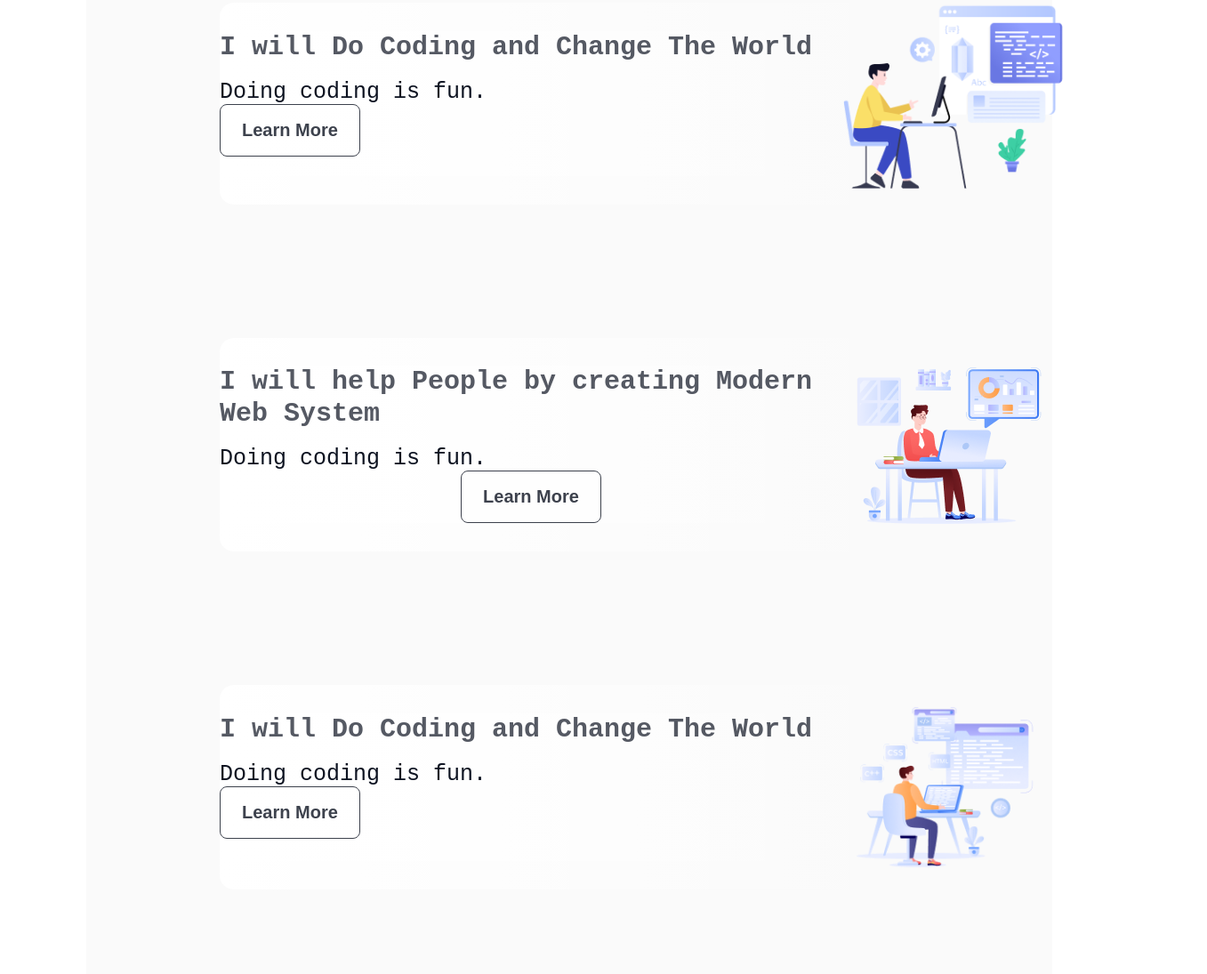
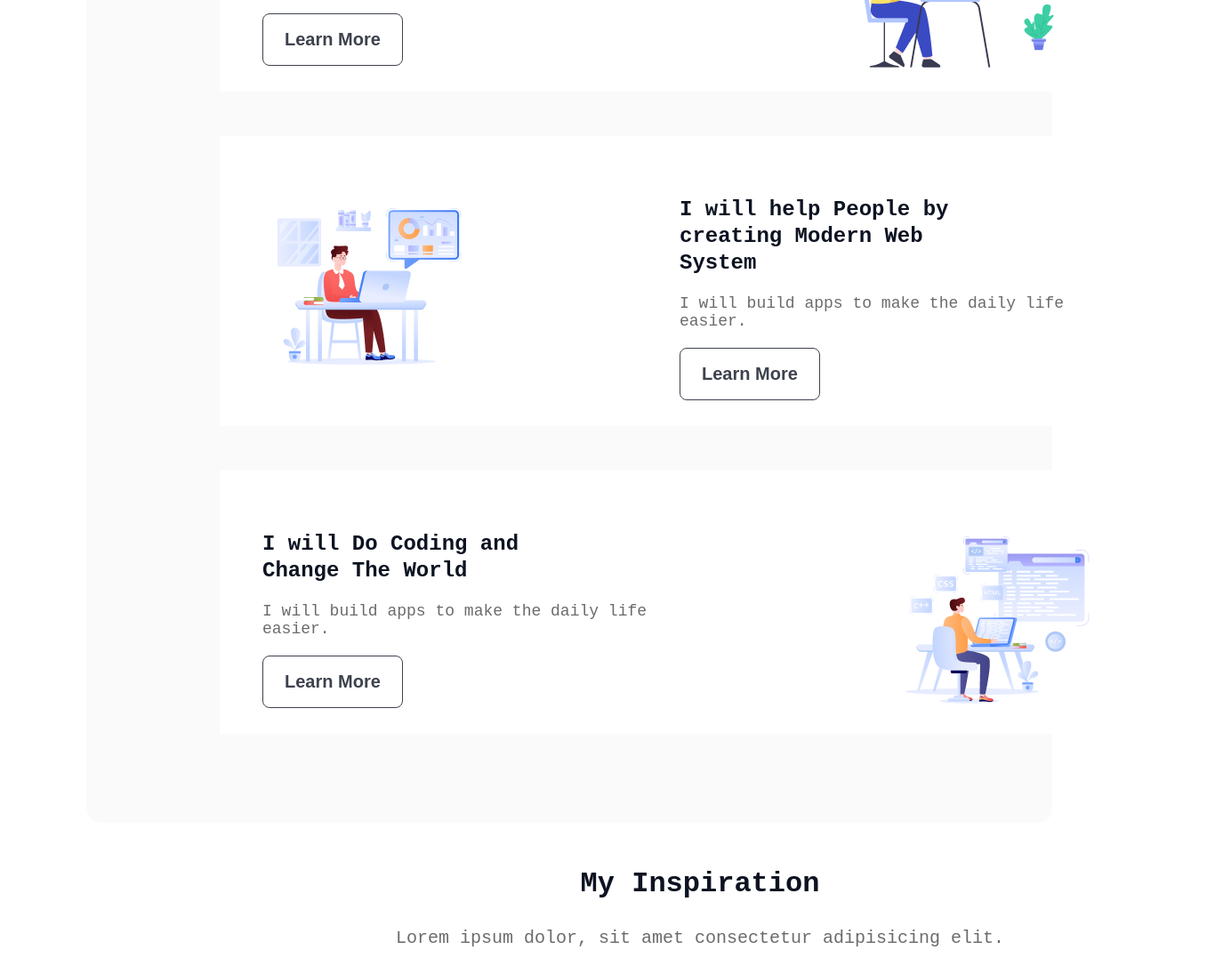
Before and after one commit to Shum0umaiya/Assignment-1, a plain HTML site: page index.htm in a window 1280 px wide. Shown: the part 1337-2432 px from the top of the page at 89% size, 1357 px wide, since content can reach past the window. Drawn offline with Linux system fonts and the light colour scheme; a web font is replaced by a local one.

Commit message:
added target

```diff
--- a/index.htm
+++ b/index.htm
@@ -34,42 +34,47 @@
     </header>
     <main>
         <section class="about secendary-bg">
-            <h3 class="section-title frame">
+            <h4 class="section-title">
                 Why Web Development??
-            </h3>
+            </h4>
             <p class="section-description">
                 Lorem ipsum dolor sit amet consectetur adipisicing elit. Adipisci eaque illo molestiae.
             </p>
-            <section class="skills">
-                <div class="skills-image">
-                    <div class="develop layout">
-                        <h4 class="develop-title">I will Do Coding and Change The World</h4>
-                        <p class="develop-subtitle">Doing coding is fun. </p>
-                        <button class="btn-primary">Learn More</button>
-                    </div>
-                         <img class="layer" src="assets/Layer_1.png" alt="">
+            <div class="first-row">
+                <div class="row">
+                    <h3 class="coding">I will Do Coding and Change The World</h3>
+                    <p class="coding-description">I will build apps to make the daily life easier.</p>
+                    <button class="code-btn btn-primary">Learn More</button>
                 </div>
-            </section>
-            <section class="skills">
-                <div class="skills-two">
-                    <div class="develop layout-two">
-                        <h4 class="develop-title">I will help People by creating Modern Web System</h4>
-                        <p class="develop-subtitle">Doing coding is fun. </p>
-                        <button class="btn-primary">Learn More</button>
-                    </div>
-                         <img class="layer" src="assets/Group 3.png" alt="">
+                <div><img src="assets/Layer_1.png" alt=""></div>
+            </div>
+            <div class="second-row">
+                <div><img src="assets/Group 3.png" alt=""></div>
+                <div class="row">
+                    <h3 class="coding">I will help People by creating Modern Web System</h3>
+                    <p class="coding-description">I will build apps to make the daily life easier.</p>
+                    <button class="code-btn btn-primary">Learn More</button>
                 </div>
-            </section>
-            <section class="skills">
-                <div class="skills-image">
-                    <div class="develop layout">
-                        <h4 class="develop-title">I will Do Coding and Change The World</h4>
-                        <p class="develop-subtitle">Doing coding is fun. </p>
-                        <button class="btn-primary">Learn More</button>
-                    </div>
-                         <img class="layer-three" src="assets/Group 4.png" alt="">
+            </div>
+            <div class="first-row">
+                <div class="row">
+                    <h3 class="coding">I will Do Coding and Change The World</h3>
+                    <p class="coding-description">I will build apps to make the daily life easier.</p>
+                    <button class="code-btn btn-primary">Learn More</button>
                 </div>
-            </section>
+                <div><img src="assets/Group 4.png" alt=""></div>
+            </div>
+        </section>
+        <section class="top-inspo">
+        <h4 class="Inspo">My Inspiration</h4>
+        <p class="inspo-title">Lorem ipsum dolor, sit amet consectetur adipisicing elit.</p>
+        <div class="video-container">
+            <iframe width="560" height="315" src="https://www.youtube.com/embed/DGHn2uOAVCE?si=hAzIrSQkYu7QMwW3" title="YouTube video player" frameborder="0" allow="accelerometer; autoplay; clipboard-write; encrypted-media; gyroscope; picture-in-picture; web-share" referrerpolicy="strict-origin-when-cross-origin" allowfullscreen></iframe>
+        </div>
+        </section>
+        <section class="current-target">
+            <h4 class="target-title">My current Target</h4>
+            <p class="target-description">My current is to learn HTML, CSS and JavaScript</p>
         </section>
     </main>
 
--- a/styles/assignment.css
+++ b/styles/assignment.css
@@ -95,7 +95,6 @@ nav ul li {
 }
 
 main{
-    max-width:1140 px;
     max-height: 1395px;
     margin: 0 auto;
     padding: 80px 97px;
@@ -106,6 +105,7 @@ main{
     font-weight: 800;
     color: rgb(13, 19, 33);
     text-align: center;
+    margin-bottom: 40px;
 }
 
 .section-description{
@@ -114,89 +114,101 @@ main{
     color: rgb(13, 19, 33);
     text-align: center;
     opacity: 0.7;
+    margin-bottom: 40px;
 
 }
 
 .secendary-bg{
    background-color: rgba(13, 19, 33, 0.02);
 }
-.layer{
-    width: 260px ;
-}
-
-.develop{
-    border-radius: 16px;
-    background: linear-gradient(90.00deg, rgb(255, 255, 255),rgba(255, 255, 255, 0) 100%);
-    justify-content: space-between;
-}
-
-.develop-title{
-    color: rgba(13, 19, 33, 0.7);
-    font-size: 30px;
-    font-weight: 700;
-    line-height: 36px;
-    letter-spacing: 0%;
-    text-align: left;
-    width: 700px;
-}
-
-.develop-subtitle{
-    color: rgb(13, 19, 33);
-    font-size: 25px;
-    font-weight: 400;
-    line-height: 26px;
-    letter-spacing: 0%;
-    text-align: left;
-    margin-top: 20px;
-    opacity: 0.7px;
-}
 
 .about{
     border-radius: 16px;
-    padding: 130px 150px;
-    text-align: centre;
+    padding: 100px 150px;
+    text-align: center;
 }
 
-.frame{
-    flex: none;
-    order: 0;
-    margin: 48px 0px;
+.top-inspo{
+    width: 1140px;
+    margin: 50px 50px;
+    text-align: center;
+    height: 775px;
+    padding-left: 70px;
 }
 
-.skills{
-    border-radius: 16px;
-    background: linear-gradient(90.00deg, rgb(255, 255, 255),rgba(255, 255, 255, 0) 100%);
-    margin-top: 150px;
-
+.Inspo{
+    color: rgb(13, 19, 33);
+    font-size: 32px;
+    font-weight: 800;
+    line-height: 37px;
 }
 
-.skills-image{
+.inspo-title{
+    color: #6c6b6b;
+    font-size: 20px;
+    font-weight: 400;
+    line-height: 26px;
+    margin: 30px 0;
+}
+.first-row{
+    width: 946px;
+    height: 200px;
+    padding: 48px;
+    background-color: #FFFFFF;
     display: flex;
     justify-content: space-between;
 }
-
-.layout{
-    flex: none;
-    order: 0;
-    align-self: stretch;
-    flex-grow: 0;
-    margin: 32px 0px;
+.row{
+    max-width: 477px ;
+    padding: 0;
+    text-align: left;
+}
+.coding{
+    max-width: 320px;
+    line-height: 30px;
+    color: #0D1321;
+    font-size: 24px;
+    font-weight: bold;
+    margin: 20px 0;
+}
+.coding-description{
+    font-size: 18px;
+    font-weight: 400;
+    color: #6c6b6b;
+}
+.code-btn{
+    margin: 20px 0;
 }
 
-.skills-btn{
-    width: 477px;
+.second-row{
+    width: 946px;
+    height: 230px;
+    padding: 48px;
+    background-color: #FFFFFF;
+    display: flex;
+    justify-content: space-between;
+    margin: 50px 0;
+}
+
+.video-container{
+    position: relative;
+    width:1140px;
+}
+
+.current-target{
+    width: 1140px;
+    text-align: center;
+}
+
+.target-title{
+    color: rgb(13, 19, 33);
+    font-size: 32px;
+    font-weight: 800;
+}
+
+.target-description{
+    font-size: 20px;
+    font-weight: 400;
+    color:#6c6b6b;
 
 }
-
-.layer-three{
-    width: 230px;
-}
-
-.skills-two{
-    align-items: center;
-    display: flex;
-}
-
-.layout-two{
-    text-align: center;
-}
```
